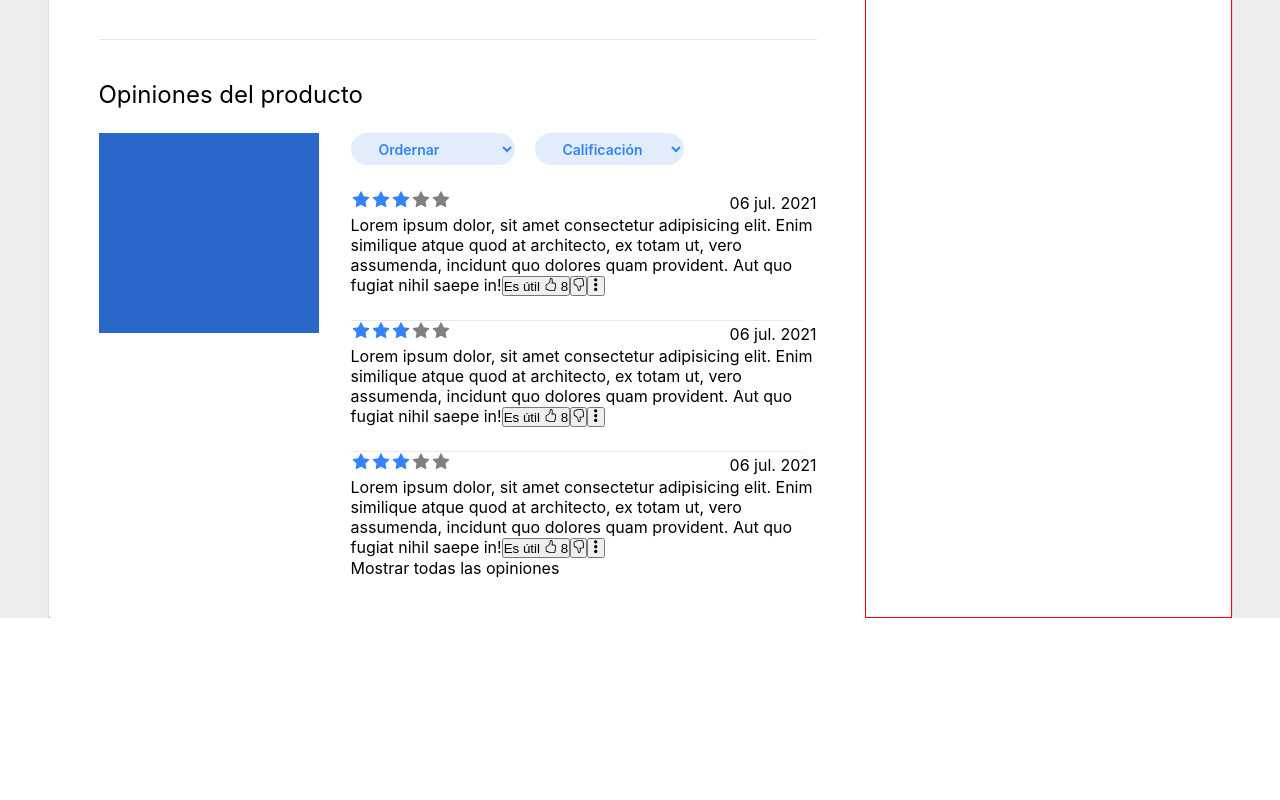
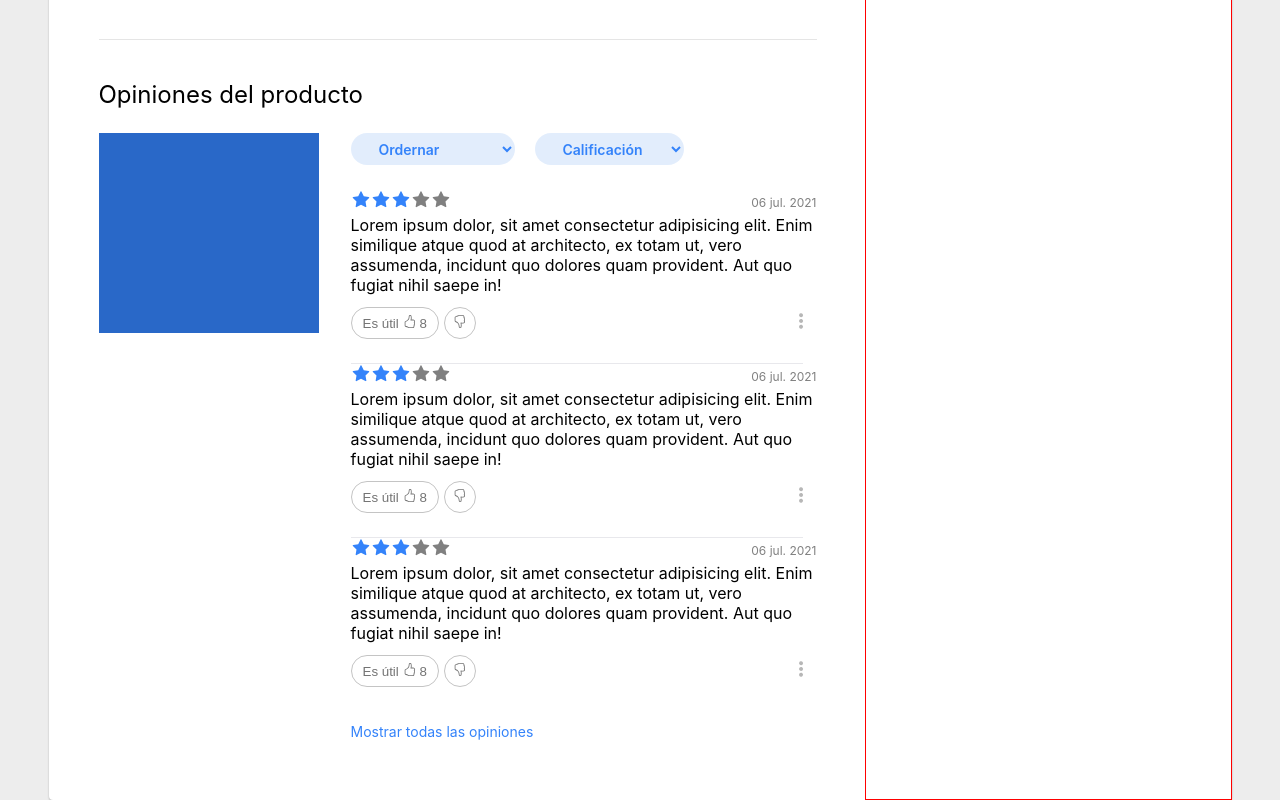
Before and after one commit to Carla1Z/mercadolibre-clone, a React (Create React App) app: page / in a window 1280 px wide. Shown: the part 3072-3872 px from the top of the page. Before the commit the page ends 3690 px from the top, so only its background shows below. Built offline with nearby package versions, Linux system fonts and the light colour scheme.

Commit message:
estilo reviews

```diff
--- a/src/components/Product/Reviews/Reviews.module.css
+++ b/src/components/Product/Reviews/Reviews.module.css
@@ -44,7 +44,7 @@
   margin-right: 20px;
 }
 
-.divider{
+.divider {
   background-color: #e8e8ec;
   height: 1px;
   margin-top: 24px;
@@ -56,3 +56,67 @@
   justify-content: space-between;
   align-items: center;
 }
+
+.date{
+  font-size: 12px;
+  color: var(--text2);
+}
+
+.buttons {
+  display: flex;
+  justify-content: space-between;
+  margin-top: 12px;
+}
+
+.like {
+  cursor: pointer;
+  background-color: transparent;
+  border: 1px solid #c4c4c4;
+  border-radius: 53px;
+  color: rgba(0, 0, 0, 0.55);
+  height: 32px;
+  margin-right: 5px;
+  padding: 0 11px;
+}
+
+.dislike {
+  cursor: pointer;
+  background-color: transparent;
+  border: 1px solid #c4c4c4;
+  border-radius: 53px;
+  color: rgba(0, 0, 0, 0.55);
+  height: 32px;
+  width: 32px;
+  margin-right: 5px;
+}
+
+.like:hover,
+.dislike:hover {
+  background-color: var(--blue-btn2);
+  border: 1px solid var(--blue-btn1);
+  color: var(--blue-btn1);
+}
+
+.option {
+  background-color: transparent;
+  border: none;
+  cursor: pointer;
+  color: rgba(128, 128, 128, 0.568);
+  height: 32px;
+  width: 32px;
+  font-size: 16px;
+}
+
+.more {
+  background-color: transparent;
+  border: none;
+  color: var(--blue-btn1);
+  cursor: pointer;
+  font-size: 14px;
+  margin: 36px 0 20px;
+  padding: 0;
+}
+
+.more:hover{
+  color: var(--blue);
+}
--- a/src/components/Product/Reviews/index.jsx
+++ b/src/components/Product/Reviews/index.jsx
@@ -58,15 +58,21 @@ function Reviews() {
               similique atque quod at architecto, ex totam ut, vero assumenda,
               incidunt quo dolores quam provident. Aut quo fugiat nihil saepe
               in!
-              <button>
+              <div className={styles.buttons}>
+                <div>
+                  <button className={styles.like}>
                     Es útil <BsHandThumbsUp /> 8
                   </button>
-              <button>
+                  <button className={styles.dislike}>
                     <BsHandThumbsDown />
                   </button>
-              <button>
+                </div>
+                <div>
+                  <button className={styles.option}>
                     <SlOptionsVertical />
                   </button>
+                </div>
+              </div>
             </span>
             <div className={styles.divider} />
             <span className={styles.review}>
@@ -85,15 +91,21 @@ function Reviews() {
               similique atque quod at architecto, ex totam ut, vero assumenda,
               incidunt quo dolores quam provident. Aut quo fugiat nihil saepe
               in!
-              <button>
+              <div className={styles.buttons}>
+                <div>
+                  <button className={styles.like}>
                     Es útil <BsHandThumbsUp /> 8
                   </button>
-              <button>
+                  <button className={styles.dislike}>
                     <BsHandThumbsDown />
                   </button>
-              <button>
+                </div>
+                <div>
+                  <button className={styles.option}>
                     <SlOptionsVertical />
                   </button>
+                </div>
+              </div>
             </span>
             <div className={styles.divider} />
             <span className={styles.review}>
@@ -112,15 +124,21 @@ function Reviews() {
               similique atque quod at architecto, ex totam ut, vero assumenda,
               incidunt quo dolores quam provident. Aut quo fugiat nihil saepe
               in!
-              <button>
+              <div className={styles.buttons}>
+                <div>
+                  <button className={styles.like}>
                     Es útil <BsHandThumbsUp /> 8
                   </button>
-              <button>
+                  <button className={styles.dislike}>
                     <BsHandThumbsDown />
                   </button>
-              <button>
+                </div>
+                <div>
+                  <button className={styles.option}>
                     <SlOptionsVertical />
                   </button>
+                </div>
+              </div>
             </span>
             <p className={styles.more}>Mostrar todas las opiniones</p>
           </div>
```
Lines whose indentation alone changed are shown as unchanged.
